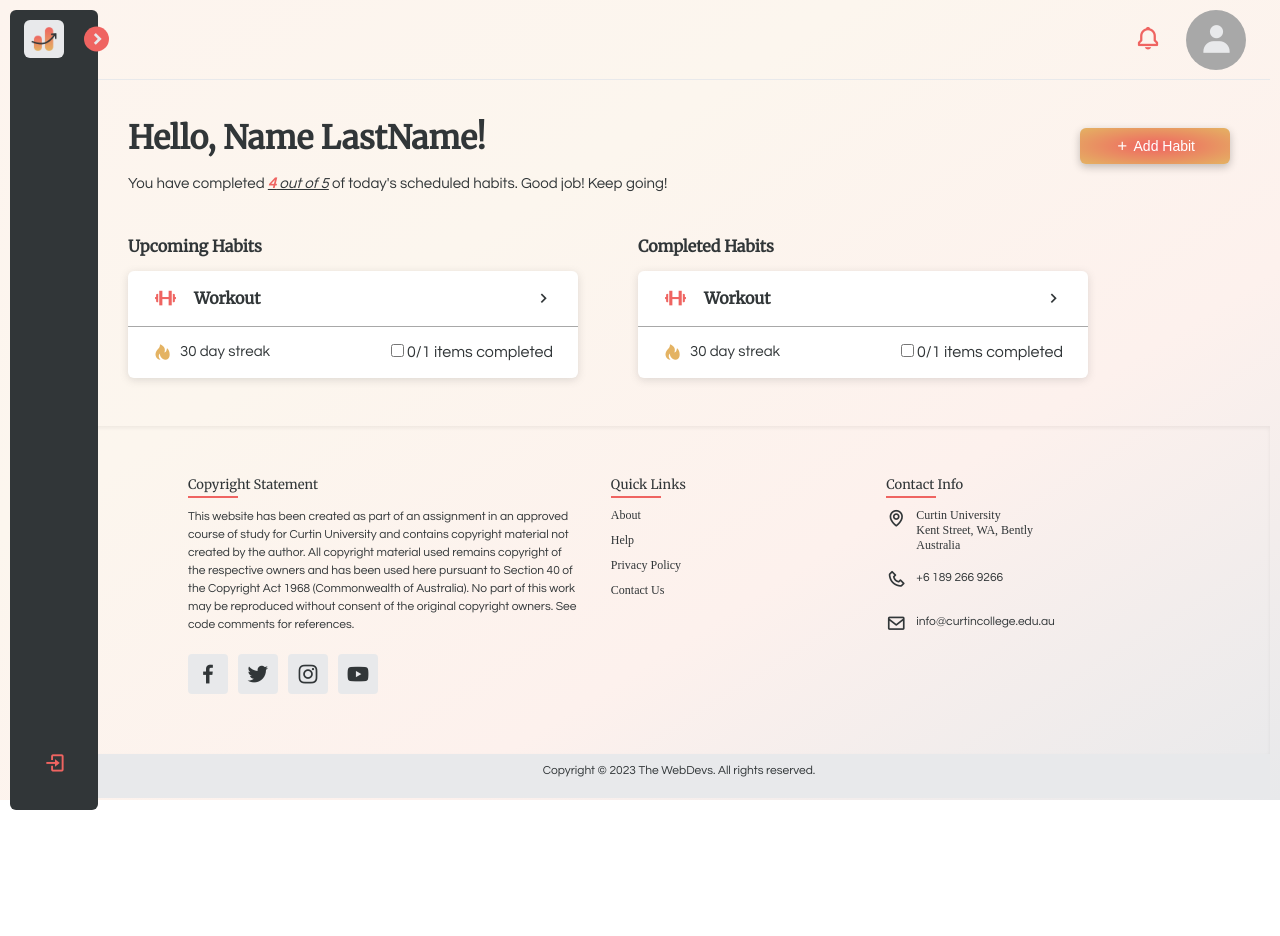
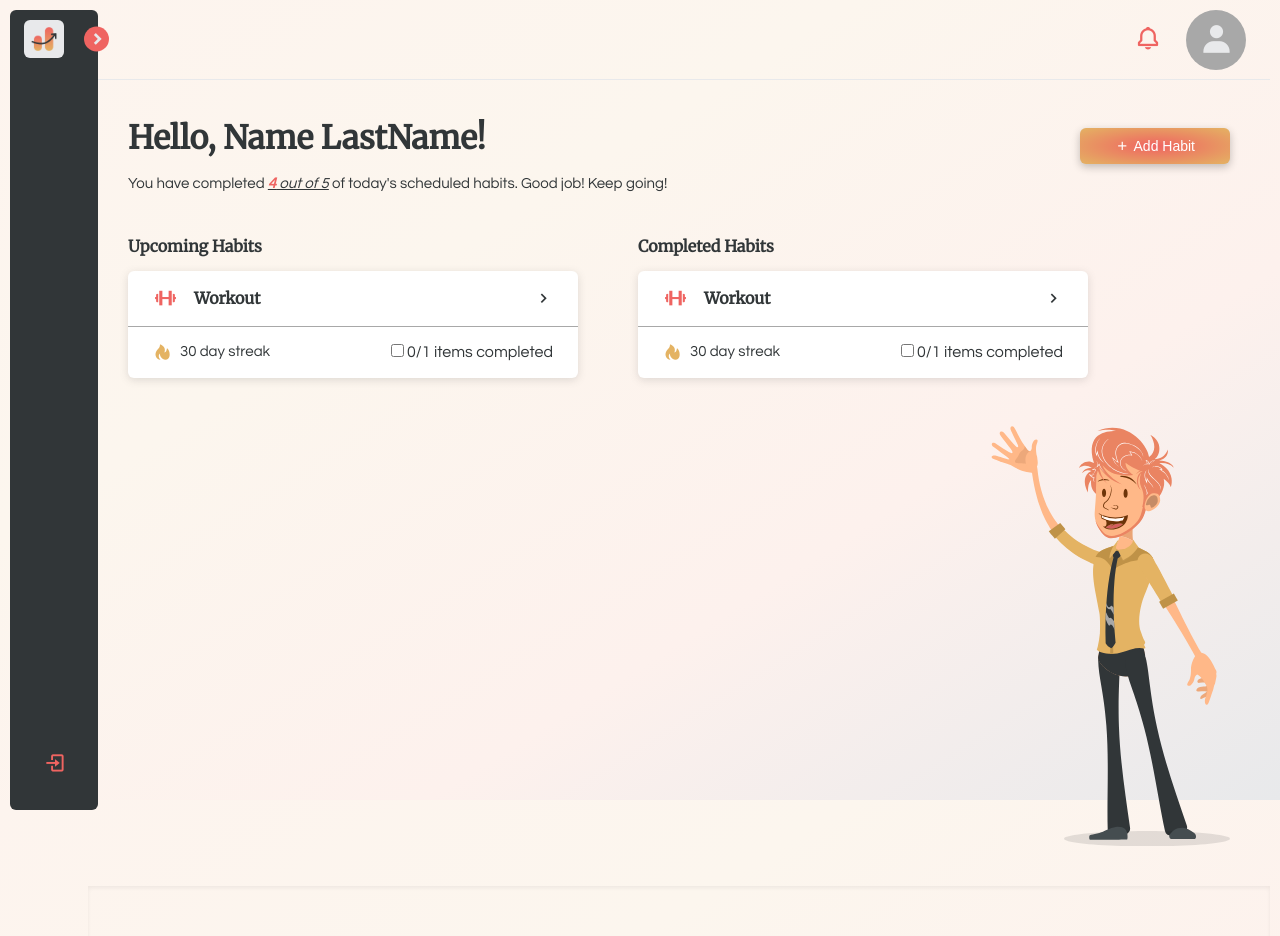
Before and after one commit to s3851446/habithub-frontend, a SvelteKit app in the folder final/habithub-frontend/: page / in a window 1280 px wide. Shown: the top 936 px of the page. Before the commit the page ends 800 px from the top, so only its background shows below. Built offline with nearby package versions, Linux system fonts and the light colour scheme; no server answers.

Commit message:
Adds waving man to dashboard

```diff
--- a/final/habithub-frontend/src/app.scss
+++ b/final/habithub-frontend/src/app.scss
@@ -68,3 +68,11 @@ hr {
   width: 100%;
   background: $dark-grey;
 }
+
+object {
+  float: right;
+  margin: 40px 0;
+  @media all and (max-width: 400px) {
+    float: none;
+  }
+}
--- a/final/habithub-frontend/src/routes/+page.svelte
+++ b/final/habithub-frontend/src/routes/+page.svelte
@@ -46,6 +46,9 @@
             <DashboardHabit />
         </div>
     </div>
+    <object title="Man waving hand" type="image/svg+xml" data="./images/waving.svg" width="250">
+        <img src="./images/waving.svg" alt="Man waving his hand"/>
+    </object>
 </div>
 
 <style lang="scss">
```
Also changed, not shown: final/habithub-frontend/static/images/waving.svg (added).
